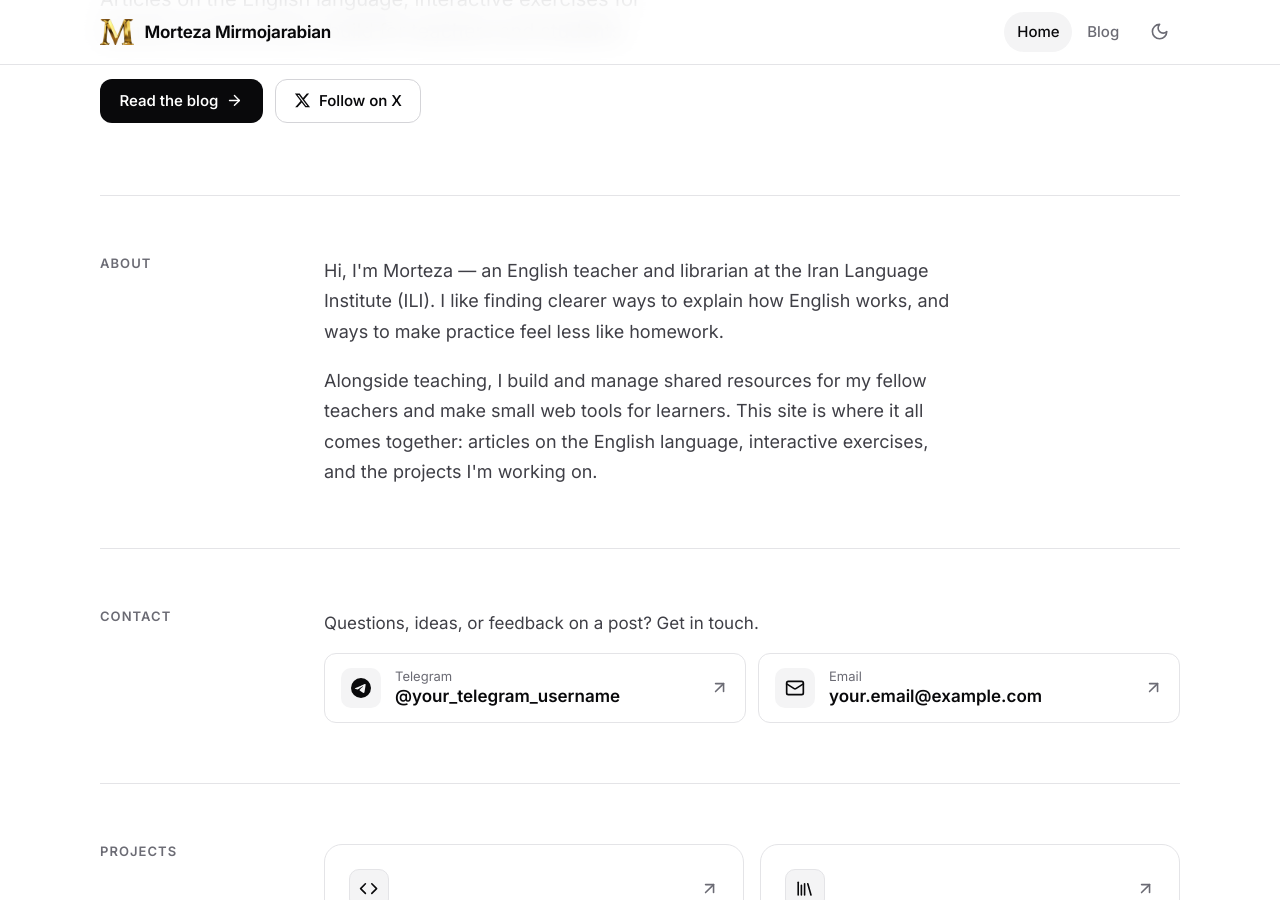
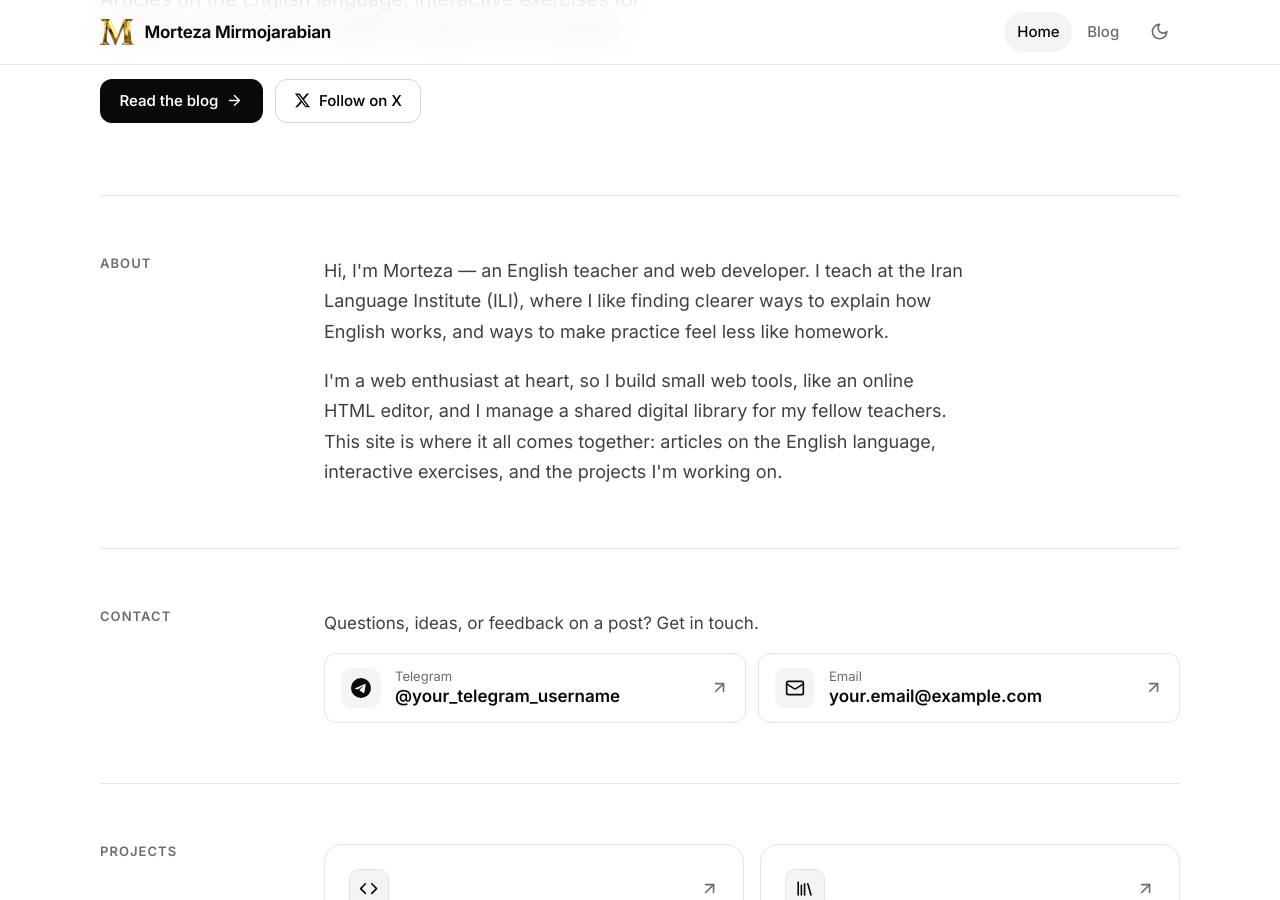
Before and after one commit to MortezaMirmojarabian/MortezaMirmojarabian.github.io, a Jekyll site: the page built from index.html, in a window 1280 px wide and 900 px high, scrolled down 369 px. Built offline with Jekyll 4.4.1, drawn with Linux system fonts in a browser that asks for light colours.

Commit message:
Add files via upload

```diff
--- a/index.html
+++ b/index.html
@@ -16,8 +16,8 @@ layout: default
 <section class="container row" id="about" aria-labelledby="about-title">
   <h2 class="row-label" id="about-title">About</h2>
   <div class="row-body about-text">
-    <p>Hi, I'm Morteza &mdash; an English teacher and librarian at the Iran Language Institute (ILI). I like finding clearer ways to explain how English works, and ways to make practice feel less like homework.</p>
-    <p>Alongside teaching, I build and manage shared resources for my fellow teachers and make small web tools for learners. This site is where it all comes together: articles on the English language, interactive exercises, and the projects I'm working on.</p>
+    <p>Hi, I'm Morteza &mdash; an English teacher and web developer. I teach at the Iran Language Institute (ILI), where I like finding clearer ways to explain how English works, and ways to make practice feel less like homework.</p>
+    <p>I'm a web enthusiast at heart, so I build small web tools, like an online HTML editor, and I manage a shared digital library for my fellow teachers. This site is where it all comes together: articles on the English language, interactive exercises, and the projects I'm working on.</p>
   </div>
 </section>
 
```
